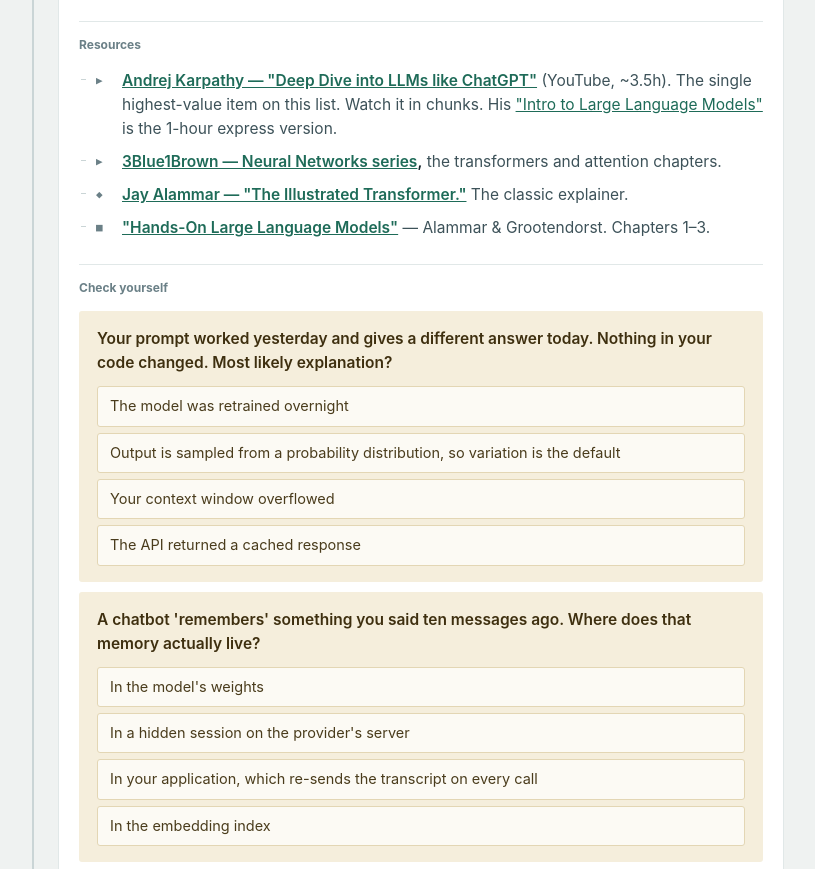
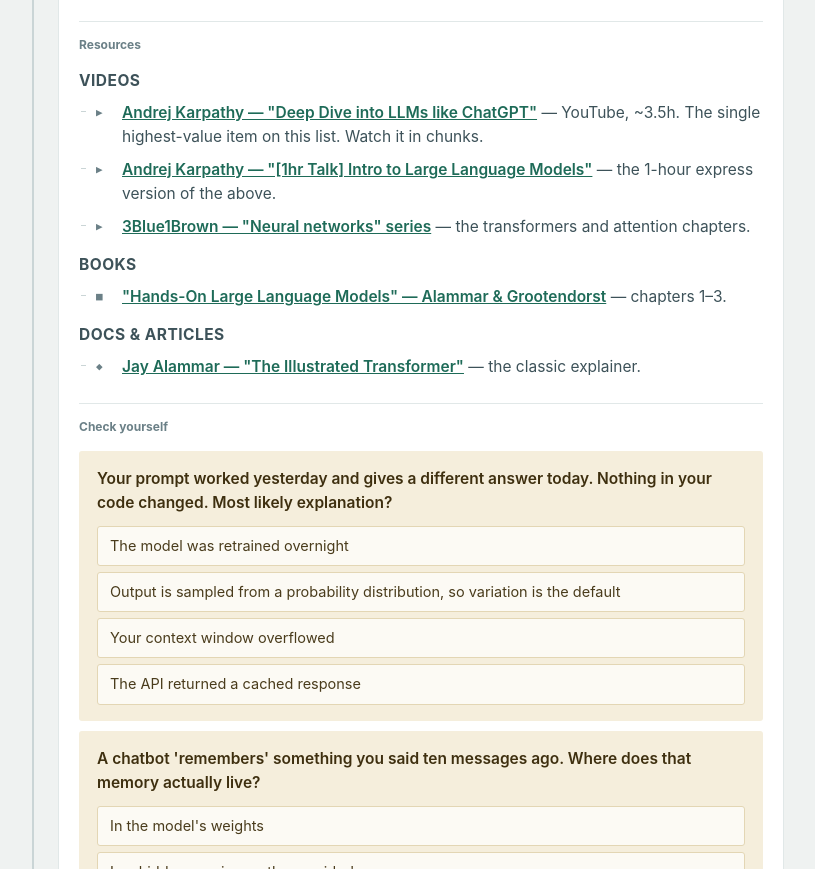
Before and after one commit to skoyah/ai-roadmap, a plain HTML site: page index.html in a window 1280 px wide. Shown: the part 1549-2418 px from the top of the page, without its empty margins (236-1051 px from the left). Drawn offline with Linux system fonts and the light colour scheme.

Commit message:
Categorize resources into Videos/Books/Podcasts/Docs & articles/Courses

```diff
--- a/index.html
+++ b/index.html
@@ -80,7 +80,9 @@
 .analogy{background:var(--go-tint);border-left:3px solid var(--go);padding:13px 16px;font-family:var(--serif);font-size:15.5px;line-height:1.6;color:#1B3B33}
 .analogy b{font-style:italic;font-weight:400;color:var(--go)}
 .caution{background:var(--warn-tint);border-left:3px solid var(--warn);padding:13px 16px;font-size:15px;color:#5C2A20}
-.res{list-style:none;padding:0}
+.res-cat{font-size:11px;font-weight:680;color:var(--ink-soft);text-transform:uppercase;letter-spacing:.03em;margin-top:14px!important}
+.res-cat:first-of-type{margin-top:8px!important}
+.res{list-style:none;padding:0;margin-top:8px!important}
 .res li{display:flex;gap:10px;font-size:14.5px;color:var(--ink-mid)}
 .res li+li{margin-top:10px}
 .res .ico{flex-shrink:0;width:16px;font-size:11px;color:var(--ink-soft);font-family:var(--mono);padding-top:3px}
@@ -310,10 +312,16 @@
   "<b>The context window is</b> a PHP request in the pre-session era. Nothing persists. \"Memory\" in a chatbot is you re-sending the transcript every single time — the illusion is built in your application layer, not in the model.",
   "<b>Embeddings are</b> geocoding for meaning. \"Cancel my order\" and \"I want a refund\" land in the same neighbourhood with zero shared words. This is why <code>LIKE '%refund%'</code> was never good enough."],
  lab:"sampling",
- res:[["▶","<b><a href=\"https://www.youtube.com/watch?v=7xTGNNLPyMI\">Andrej Karpathy — \"Deep Dive into LLMs like ChatGPT\"</a></b> (YouTube, ~3.5h). The single highest-value item on this list. Watch it in chunks. His <a href=\"https://www.youtube.com/watch?v=zjkBMFhNj_g\">\"Intro to Large Language Models\"</a> is the 1-hour express version."],
-      ["▶","<b><a href=\"https://www.youtube.com/playlist?list=PLZHQObOWTQDNU6R1_67000Dx_ZCJB-3pi\">3Blue1Brown — Neural Networks series</a>,</b> the transformers and attention chapters."],
-      ["◆","<b><a href=\"https://jalammar.github.io/illustrated-transformer/\">Jay Alammar — \"The Illustrated Transformer.\"</a></b> The classic explainer."],
-      ["■","<b><a href=\"https://www.oreilly.com/library/view/hands-on-large-language/9781098150952/\">\"Hands-On Large Language Models\"</a></b> — Alammar &amp; Grootendorst. Chapters 1–3."]],
+ res:{
+  video:[
+   {title:"Andrej Karpathy — \"Deep Dive into LLMs like ChatGPT\"",url:"https://www.youtube.com/watch?v=7xTGNNLPyMI",note:"YouTube, ~3.5h. The single highest-value item on this list. Watch it in chunks."},
+   {title:"Andrej Karpathy — \"[1hr Talk] Intro to Large Language Models\"",url:"https://www.youtube.com/watch?v=zjkBMFhNj_g",note:"the 1-hour express version of the above."},
+   {title:"3Blue1Brown — \"Neural networks\" series",url:"https://www.youtube.com/playlist?list=PLZHQObOWTQDNU6R1_67000Dx_ZCJB-3pi",note:"the transformers and attention chapters."}],
+  article:[
+   {title:"Jay Alammar — \"The Illustrated Transformer\"",url:"https://jalammar.github.io/illustrated-transformer/",note:"the classic explainer."}],
+  book:[
+   {title:"\"Hands-On Large Language Models\" — Alammar &amp; Grootendorst",url:"https://www.oreilly.com/library/view/hands-on-large-language/9781098150952/",note:"chapters 1–3."}]
+ },
  steps:["Write a CLI script (Node or PHP) that hits an LLM API and prints the response.",
         "Run the same prompt ten times at default temperature. Diff the outputs.",
         "Set <code>temperature: 0</code> and run ten more. Diff again — note that it's more stable, not guaranteed identical.",
@@ -338,9 +346,13 @@
   "<strong>Prompt as interface contract.</strong> Versioned, in source control, with a changelog.",
   "<strong>Model differences.</strong> The same prompt behaves differently across Claude, GPT, Gemini and open models. Write portably, and know when to stop trying."],
  analogies:["<b>Few-shot prompting is</b> not documentation, it's a test fixture. You're not explaining the shape you want — you're showing it."],
- res:[["◆","<b>Anthropic's prompt engineering docs</b> — the most practically useful vendor documentation available. <a href=\"https://docs.claude.com/en/docs/build-with-claude/prompt-engineering/overview\">docs.claude.com</a>"],
-      ["◆","<b><a href=\"https://cookbook.openai.com/\">The OpenAI Cookbook</a></b> — a pattern library worth skimming end to end."],
-      ["■","<b><a href=\"https://www.oreilly.com/library/view/prompt-engineering-for/9781098156121/\">\"Prompt Engineering for LLMs\"</a></b> — Berryman &amp; Ziegler, for depth on why the techniques work."]],
+ res:{
+  article:[
+   {title:"Anthropic's prompt engineering docs",url:"https://docs.claude.com/en/docs/build-with-claude/prompt-engineering/overview",note:"the most practically useful vendor documentation available."},
+   {title:"The OpenAI Cookbook",url:"https://cookbook.openai.com/",note:"a pattern library worth skimming end to end."}],
+  book:[
+   {title:"\"Prompt Engineering for LLMs\" — Berryman &amp; Ziegler",url:"https://www.oreilly.com/library/view/prompt-engineering-for/9781098156121/",note:"for depth on why the techniques work."}]
+ },
  steps:["Pick one real repetitive task from your current job — release notes from a git log, or triaging bug reports.",
         "Write version A of the prompt. Then write version B with a different structure.",
         "Collect 15 real inputs and hand-write the output you'd accept for each.",
@@ -368,10 +380,15 @@
   "<b>Structured output is</b> the difference between scraping HTML and consuming a typed REST endpoint.",
   "<b>Tool use is not</b> the model calling your code. The model is <i>writing a webhook payload</i> and handing it to you. You are always the one who executes. That distinction is the entire security model — internalize it now, it returns in Phase 8."],
  extra:{t:"Language strategy — read this carefully",h:"<p>Your PHP/JS background is fine, with two adjustments.</p><ul><li><strong>TypeScript over plain JS.</strong> The best SDKs are TS-first (Vercel AI SDK, Mastra, LangGraph JS), and structured output with Zod schemas is an excellent developer experience. If you only know JS, budget a week.</li><li><strong>Enough Python to read, not write.</strong> Most papers, notebooks and reference implementations are Python. You should be able to read a snippet and port the idea.</li><li><strong>PHP is not a dead end.</strong> LLPhant, Prism for Laravel, Symfony's AI components, Neuron — check their current state before committing. Your company has PHP systems the AI needs to reach, and being the one who can wire agents into them is leverage. But do your <i>learning</i> in TS, where the docs are.</li></ul>"},
- res:[["◆","<b><a href=\"https://sdk.vercel.ai/docs\">Vercel AI SDK docs</a></b> — the fastest path from zero to working TypeScript AI code."],
-      ["◆","<b><a href=\"https://docs.claude.com/en/docs/build-with-claude/tool-use\">Anthropic's tool use docs</a></b> and <b><a href=\"https://platform.openai.com/docs/guides/function-calling\">OpenAI's function calling guide</a>.</b> Read both; note where they differ."],
-      ["▶","<b><a href=\"https://www.deeplearning.ai/short-courses/\">DeepLearning.AI short courses</a></b> — free, ~1h each. Pick tool use, structured output and evaluation."],
-      ["▣","<b><a href=\"https://frontendmasters.com/courses/\">Frontend Masters course catalog — search \"AI SDK\"</a></b> for a hands-on TypeScript course building against LLM APIs with tool calling."]],
+ res:{
+  article:[
+   {title:"Vercel AI SDK docs",url:"https://ai-sdk.dev/docs/introduction",note:"the fastest path from zero to working TypeScript AI code."},
+   {title:"Anthropic's tool use docs",url:"https://docs.claude.com/en/docs/build-with-claude/tool-use",note:"read alongside OpenAI's function calling guide, and note where they differ."},
+   {title:"OpenAI's function calling guide",url:"https://platform.openai.com/docs/guides/function-calling"}],
+  course:[
+   {title:"DeepLearning.AI short courses",url:"https://www.deeplearning.ai/short-courses/",note:"free, ~1h each. Pick tool use, structured output and evaluation."},
+   {title:"Frontend Masters course catalog",url:"https://frontendmasters.com/courses/",note:"search \"AI SDK\" for a hands-on TypeScript course building against LLM APIs with tool calling."}]
+ },
  steps:["Define three tools that hit real endpoints: a database lookup, an internal API, a calculator.",
         "Ask a question that needs two of them in sequence. Watch the model chain them.",
         "Now ask something ambiguous and watch it pick wrong. Log the tool call it made.",
@@ -402,11 +419,16 @@
   "<b>Karpathy's framing:</b> the model is the CPU, the context window is RAM, and you are writing the operating system — deciding what gets paged in and out.",
   "<b>MCP is</b> USB-C for AI tooling. One server, and every compatible client can use it."],
  lab:"retrieval",
- res:[["◆","<b><a href=\"https://www.anthropic.com/engineering/effective-context-engineering-for-ai-agents\">Anthropic Engineering — \"Effective context engineering for AI agents.\"</a></b> Read it twice."],
-      ["◆","<b><a href=\"https://blog.langchain.com/the-rise-of-context-engineering/\">LangChain's context engineering write-up</a></b> — the write / select / compress / isolate framing."],
-      ["◆","<b>The MCP specification and docs,</b> then build a server — it's a couple of hours. <a href=\"https://modelcontextprotocol.io\">modelcontextprotocol.io</a>"],
-      ["■","<b><a href=\"https://www.oreilly.com/library/view/ai-engineering/9781098166298/\">\"AI Engineering\" — Chip Huyen</a></b> (O'Reilly, 2025). The best single book for this roadmap. Read it across Phases 3–5."],
-      ["▣","<b><a href=\"https://frontendmasters.com/courses/\">Frontend Masters course catalog — search \"vector database\"</a></b> for a RAG/retrieval course paired with a backend you already know."]],
+ res:{
+  article:[
+   {title:"Anthropic Engineering — \"Effective context engineering for AI agents\"",url:"https://www.anthropic.com/engineering/effective-context-engineering-for-ai-agents",note:"read it twice."},
+   {title:"LangChain's context engineering write-up",url:"https://blog.langchain.com/the-rise-of-context-engineering/",note:"the write / select / compress / isolate framing."},
+   {title:"The MCP specification and docs",url:"https://modelcontextprotocol.io",note:"then build a server — it's a couple of hours."}],
+  book:[
+   {title:"\"AI Engineering\" — Chip Huyen",url:"https://www.oreilly.com/library/view/ai-engineering/9781098166298/",note:"(O'Reilly, 2025). The best single book for this roadmap. Read it across Phases 3–5."}],
+  course:[
+   {title:"Frontend Masters course catalog",url:"https://frontendmasters.com/courses/",note:"search \"vector database\" for a RAG/retrieval course paired with a backend you already know."}]
+ },
  steps:["Index a real corpus your company has — internal docs, a Confluence export, your own codebase.",
         "Write 20 questions you know the answers to. Run them. Record how many retrieve the right chunk.",
         "Deliberately find three questions where the answer exists but retrieval misses it.",
@@ -439,12 +461,17 @@
   "<strong>Tool design discipline.</strong> Too many tools measurably degrades tool selection. Design for the model's ergonomics, not your API's convenience."],
  extra:{t:"Tooling to touch — pick, don't collect",h:"<ul><li><strong>Code-first:</strong> Vercel AI SDK (simplest), LangGraph (graph-based, mature), Mastra (TS-native). One is enough.</li><li><strong>Visual, for the non-engineering side:</strong> n8n is the strongest fit for your mandate — self-hostable, AI-native, with RBAC, credential management, audit logs and human-in-the-loop gates. Learn it properly; you'll likely operate it as an internal platform.</li><li><strong>Coding agents:</strong> Claude Code, Cursor, Copilot agents, Codex. Use at least two, so you can tell tool from technique.</li></ul>"},
  lab:"decide",
- res:[["◆","<b><a href=\"https://www.anthropic.com/engineering/building-effective-agents\">Anthropic — \"Building Effective Agents.\"</a></b> The foundational text. Short. Read it three times over your first year."],
-      ["◆","<b><a href=\"https://www.anthropic.com/engineering/effective-harnesses-for-long-running-agents\">Anthropic — \"Effective harnesses for long-running agents.\"</a></b>"],
-      ["◆","<b><a href=\"https://cdn.openai.com/business-guides-and-resources/a-practical-guide-to-building-agents.pdf\">OpenAI — \"A practical guide to building agents\"</a></b> (PDF)."],
-      ["◆","<b><a href=\"https://arxiv.org/abs/2210.03629\">The ReAct paper</a></b> (Yao et al., 2022) — the reasoning-and-acting loop everything descends from."],
-      ["♪","<b><a href=\"https://latentspace.substack.com/\">Latent Space</a></b> — the field's engineering conversation of record."],
-      ["▣","<b><a href=\"https://frontendmasters.com/courses/\">Frontend Masters course catalog — search \"AI agents\"</a></b> for a framework-based agent-building course — use it only after you've hand-written your own loop."]],
+ res:{
+  article:[
+   {title:"Anthropic — \"Building Effective Agents\"",url:"https://www.anthropic.com/engineering/building-effective-agents",note:"the foundational text. Short. Read it three times over your first year."},
+   {title:"Anthropic — \"Effective harnesses for long-running agents\"",url:"https://www.anthropic.com/engineering/effective-harnesses-for-long-running-agents"},
+   {title:"OpenAI — \"A practical guide to building agents\" (PDF)",url:"https://cdn.openai.com/business-guides-and-resources/a-practical-guide-to-building-agents.pdf"},
+   {title:"The ReAct paper (Yao et al., 2022)",url:"https://arxiv.org/abs/2210.03629",note:"the reasoning-and-acting loop everything descends from."}],
+  podcast:[
+   {title:"Latent Space",url:"https://latentspace.substack.com/",note:"the field's engineering conversation of record."}],
+  course:[
+   {title:"Frontend Masters course catalog",url:"https://frontendmasters.com/courses/",note:"search \"AI agents\" for a framework-based agent-building course — use it only after you've hand-written your own loop."}]
+ },
  steps:["Hand-write an agent loop in ~40 lines. No framework. Three tools, a stop condition, a turn limit.",
         "Ship a workflow in n8n for a real internal process: form → classify → enrich → write to system of record → notify.",
         "Ship an agent for something a workflow can't do — exploring a codebase to answer \"where is X implemented and what depends on it.\"",
@@ -470,9 +497,13 @@
   "<strong>Tracing.</strong> Every call, tool call, token count, latency and cost, queryable. Langfuse (open source, self-hostable), LangSmith, Braintrust.",
   "<strong>Regression suites in CI.</strong> Prompt change → eval run → block the merge if quality drops.",
   "<strong>Cost and latency budgets.</strong> Per-request ceilings, caching strategy, model routing, KV-cache hit rate as a first-class metric for agents."],
- res:[["◆","<b><a href=\"https://www.anthropic.com/engineering/demystifying-evals-for-ai-agents\">Anthropic — \"Demystifying evals for AI agents.\"</a></b>"],
-      ["◆","<b><a href=\"https://hamel.dev/\">Hamel Husain's writing on evals</a></b> (\"Your AI Product Needs Evals\" and the field guides). The best free material anywhere on this."],
-      ["■","<b><a href=\"https://www.oreilly.com/library/view/ai-engineering/9781098166298/\">\"AI Engineering\" — Chip Huyen,</a></b> the evaluation chapters."]],
+ res:{
+  article:[
+   {title:"Anthropic — \"Demystifying evals for AI agents\"",url:"https://www.anthropic.com/engineering/demystifying-evals-for-ai-agents"},
+   {title:"Hamel Husain's writing on evals",url:"https://hamel.dev/",note:"(\"Your AI Product Needs Evals\" and the field guides). The best free material anywhere on this."}],
+  book:[
+   {title:"\"AI Engineering\" — Chip Huyen",url:"https://www.oreilly.com/library/view/ai-engineering/9781098166298/",note:"the evaluation chapters."}]
+ },
  steps:["Retrofit an eval onto your Phase 1 prompt using the 15 rows you already wrote.",
         "Add tracing to the Phase 4 workflow. Every call, cost and latency, queryable.",
         "Read 30 real failures. Categorize them by hand into 4–6 buckets. Write the taxonomy down.",
@@ -495,7 +526,10 @@
   {h:"AI code review",x:"<p><strong>Genuinely good at:</strong> convention enforcement, security smells, missing error handling, test coverage gaps, \"you changed X but not the three places that depend on it,\" and first-pass review so humans see cleaner PRs.</p><p><strong>Bad at:</strong> architectural judgment, knowing why the weird code is weird, product intent — and reviewing spec compliance when there's no spec.</p><p><strong>The trap is review noise.</strong> An AI reviewer that comments on everything gets muted within two sprints. Tune for precision over recall, hard, and measure comment-acceptance rate. Separate spec review (direction errors, before code exists) from implementation review (drift, after).</p>"},
   {h:"PRDs and upstream work",x:"<p>Agents are good at expanding a rough intent into a structured PRD with acceptance criteria, and at critiquing a PRD for gaps and ambiguity. The critique case is the higher-value one — it's much safer to have AI find holes in a human's thinking than to have it invent the thinking.</p>"},
   {h:"Measuring whether any of it works",x:"<p>Use DORA metrics — lead time, deploy frequency, change failure rate, MTTR — plus review latency and rework rate. Never lines of code or PRs merged: those go up while quality goes down, and you'll be held to them later. Expect a productivity dip during adoption and budget for it publicly, or it reads as failure.</p>"}],
- res:[["▣","<b><a href=\"https://frontendmasters.com/courses/\">Frontend Masters course catalog — search \"AI pair programming\"</a></b> for coverage of AI-assisted development workflows — closer to their focus than a book would be."]],
+ res:{
+  course:[
+   {title:"Frontend Masters course catalog",url:"https://frontendmasters.com/courses/",note:"search \"AI pair programming\" for coverage of AI-assisted development workflows — closer to their focus than a book would be."}]
+ },
  steps:["Pick one repo. Capture a measurement baseline <i>before</i> you turn anything on.",
         "Write <code>AGENTS.md</code>: conventions, architecture notes, what not to touch, how to run the tests.",
         "Write a spec template and use it on the next feature, before any code.",
@@ -520,8 +554,12 @@
   "Run office hours. Publish a pattern library. Celebrate the finance analyst who automated something, loudly.",
   "Find the workflows where being 90% right is fine — drafting, triage, summarizing, first-pass classification. Avoid the ones where 90% is a disaster (financial, legal, irreversible) until you have evals and approval gates.",
   "Expect the hardest problem to be adoption and trust, not capability."],
- res:[["♪","<b>\"How I AI\"</b> (Claire Vo) — short, concrete episodes of people demoing real workflows. Good to forward to non-engineers."],
-      ["◆","<b>Vendor governance guides</b> — skim several; they converge on the same checklist."]],
+ res:{
+  podcast:[
+   {title:"\"How I AI\" (Claire Vo)",url:"https://www.lennysnewsletter.com/s/how-i-ai",note:"short, concrete episodes of people demoing real workflows. Good to forward to non-engineers."}],
+  article:[
+   {title:"Vendor governance guides",note:"skim several; they converge on the same checklist. No single link — a category of vendor content, not one resource."}]
+ },
  steps:["Sit with one non-engineering team for an hour. Watch them work. Write down the three most repetitive things.",
         "Pick the one where being 90% right is acceptable. Build it with them, not for them.",
         "Put an approval gate and audit logging in before it goes live, not after.",
@@ -547,9 +585,12 @@
   "<strong>Sandboxed execution</strong> — and assume the sandbox is weaker than you think. Real CVEs exist where allowlists <i>helped</i> the attacker, because the pre-approved commands were enough.",
   "<strong>Output validation</strong> before anything reaches another system.",
   "<strong>Supply chain hygiene.</strong> Agent frameworks, MCP servers and skill packages are a live attack surface."],
- res:[["◆","<b>Simon Willison's blog.</b> The lethal trifecta post is required reading. <a href=\"https://simonwillison.net/2025/Jun/16/the-lethal-trifecta/\">simonwillison.net</a>"],
-      ["◆","<b>OWASP GenAI Security Project</b> — Top 10 for LLM Applications and for Agentic Applications. <a href=\"https://genai.owasp.org\">genai.owasp.org</a>"],
-      ["◆","<b><a href=\"https://www.anthropic.com/research\">Anthropic's research on prompt injection defenses.</a></b>"]],
+ res:{
+  article:[
+   {title:"Simon Willison — \"The lethal trifecta for AI agents\"",url:"https://simonwillison.net/2025/Jun/16/the-lethal-trifecta/",note:"required reading."},
+   {title:"OWASP GenAI Security Project",url:"https://genai.owasp.org",note:"Top 10 for LLM Applications and for Agentic Applications."},
+   {title:"Anthropic — \"Prompt injection defenses\"",url:"https://www.anthropic.com/research/prompt-injection-defenses"}]
+ },
  steps:["List every agent or automation already live in your company.",
         "For each, mark which of the three trifecta properties it holds. Be honest — \"can render an image from a URL\" counts as external communication.",
         "Anything holding all three: remove one property, or add a human gate.",
@@ -586,7 +627,15 @@
   if(p.concepts)h+=`<h4 class="sec" data-kind="theory">What to learn</h4><ul data-kind="theory">${p.concepts.map(c=>`<li>${c}</li>`).join('')}</ul>`;
   (p.sub||[]).forEach(s=>h+=`<h4 class="sec" data-kind="theory">${s.h}</h4><div data-kind="theory">${s.x}</div>`);
   if(p.extra)h+=`<h4 class="sec" data-kind="theory">${p.extra.t}</h4><div data-kind="theory">${p.extra.h}</div>`;
-  if(p.res)h+=`<h4 class="sec" data-kind="theory">Resources</h4><ul class="res" data-kind="theory">${p.res.map(r=>`<li><span class="ico">${r[0]}</span><span>${r[1]}</span></li>`).join('')}</ul>`;
+  if(p.res){
+    h+='<h4 class="sec" data-kind="theory">Resources</h4>';
+    const RES_CATS=[["video","▶","Videos"],["book","■","Books"],["podcast","♪","Podcasts"],["article","◆","Docs &amp; articles"],["course","▣","Courses"]];
+    RES_CATS.forEach(([key,icon,label])=>{
+      const items=p.res[key];
+      if(!items||!items.length)return;
+      h+=`<p class="res-cat" data-kind="theory">${label}</p><ul class="res" data-kind="theory">${items.map(r=>`<li><span class="ico">${icon}</span><span>${r.url?`<b><a href="${r.url}">${r.title}</a></b>`:`<b>${r.title}</b>`}${r.note?' — '+r.note:''}</span></li>`).join('')}</ul>`;
+    });
+  }
   if(p.quiz){h+=`<h4 class="sec" data-kind="theory">Check yourself</h4>`;
     p.quiz.forEach((q,qi)=>{h+=`<div class="quiz" data-kind="theory" data-q="${i}-${qi}"><div class="q">${q.q}</div><div class="opts">${q.o.map((o,oi)=>`<button class="opt" data-o="${oi}">${o}</button>`).join('')}</div><div class="why">${q.why}</div></div>`;});}
   if(p.lab)h+=`<h4 class="sec practice" data-kind="practice">Lab</h4><div class="lab" data-kind="practice" data-lab="${p.lab}"></div>`;
```
